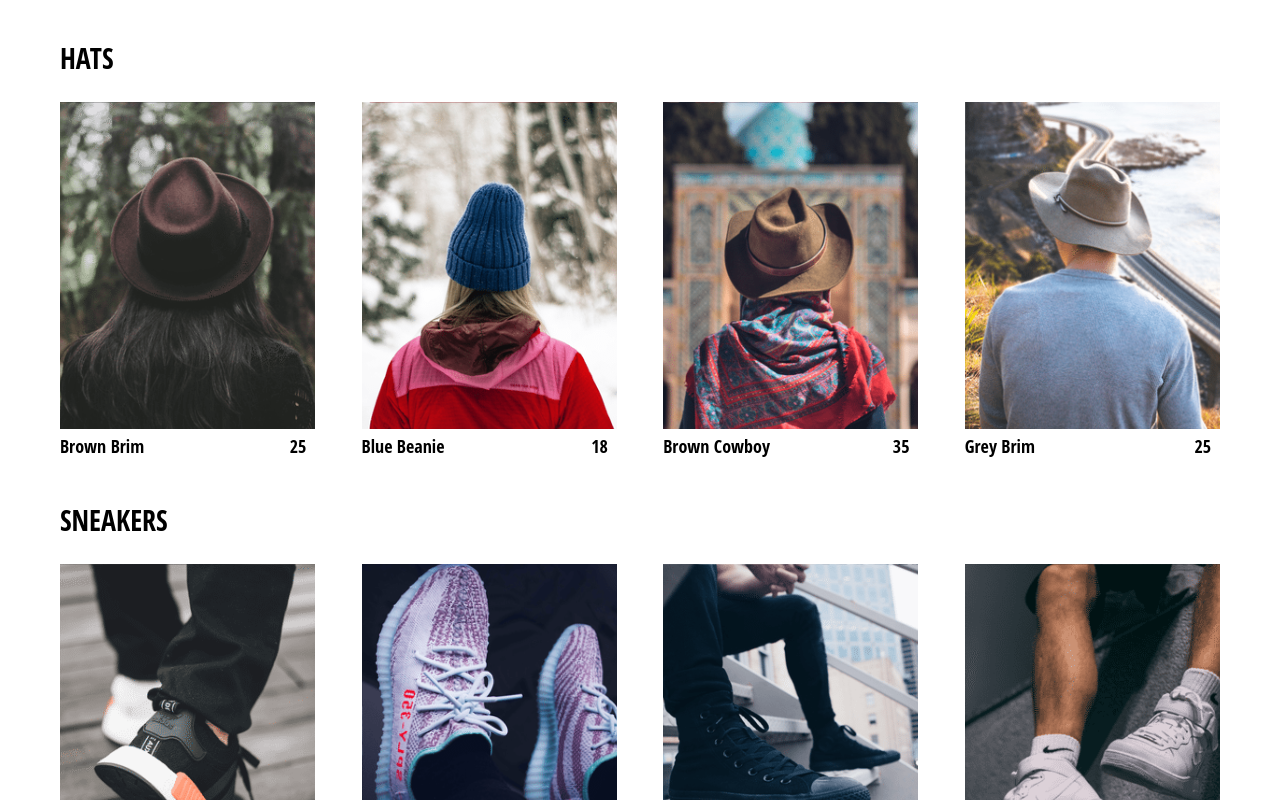
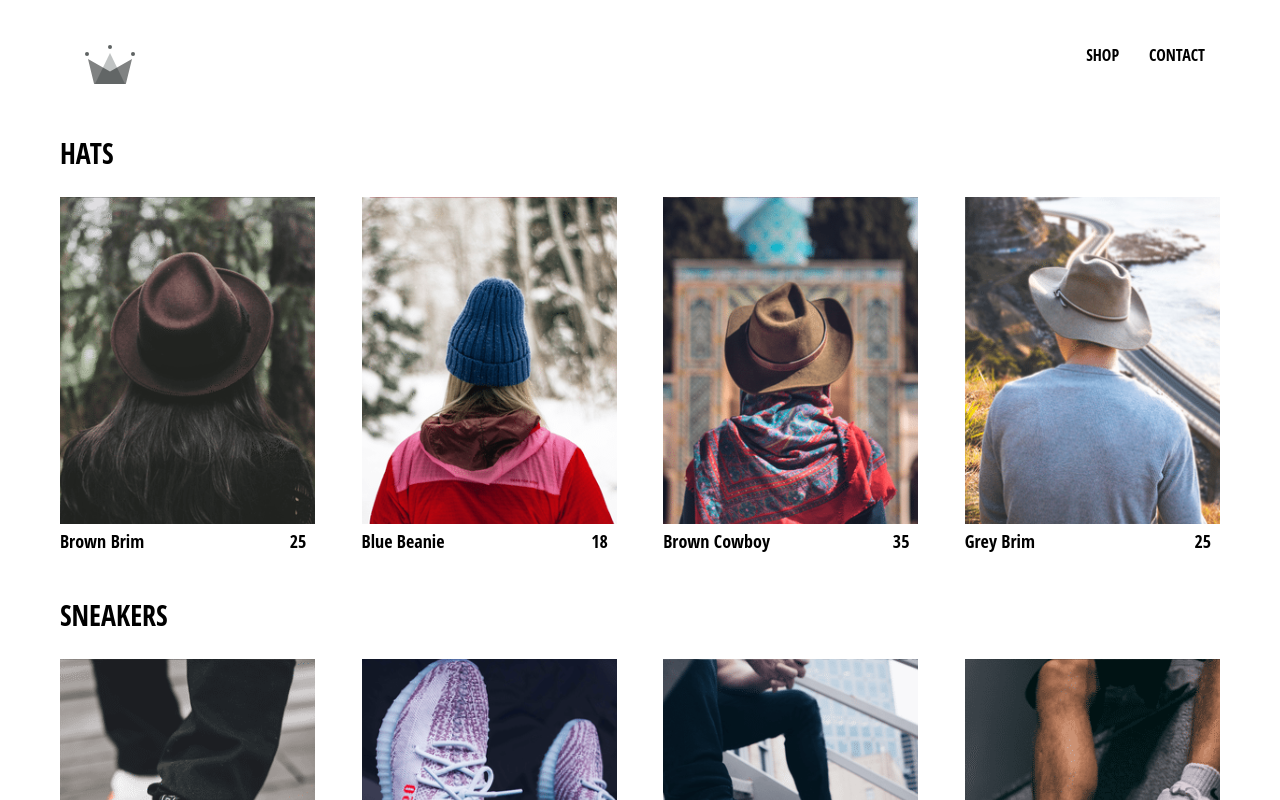
Before and after one commit to devergos/e-commerce, a React (Create React App) app: page /shop in a window 1280 px wide. Shown: the top 800 px of the page. Built offline with nearby package versions, Linux system fonts and the light colour scheme.

Commit message:
Adding header and links to home page

```diff
--- a/src/App.css
+++ b/src/App.css
@@ -2,3 +2,9 @@
     font-family: 'Open Sans Condensed';
     padding: 20px 60px;
 }
+
+
+a{
+    text-decoration: none;
+    color: black;
+}
--- a/src/App.js
+++ b/src/App.js
@@ -5,17 +5,14 @@
 
 import HomePage from './pages/homepage/HomepageComponent';
 import ShopPage from './pages/shop/ShopPageComponent';
-
-const HatsPage = () => {
-  return <div>HATS PAGE</div>
-}
+import Header from './components/header/HeaderComponent';
 
 function App() {
   return (
     <div className="App">
+      <Header />
       <Switch>
         <Route exact path='/' component={HomePage} />
-        <Route path='/hats' component={HatsPage} />
         <Route path='/shop' component={ShopPage} />
       </Switch>
       {/* <HomePage /> */}
--- a/src/components/collection-item/CollectionItemComponent.js
+++ b/src/components/collection-item/CollectionItemComponent.js
@@ -1,20 +1,21 @@
-import React from 'react';
+import React from "react";
 
-import './collection-item.styles.scss';
+import "./collection-item.styles.scss";
 
 const CollectionItem = ({ id, name, price, imageUrl }) => (
-
     <div className="collection-item">
-        <div className="image" style={{
-            backgroundImage: `url(${imageUrl})`
-        }} />
-
+        <div
+            className="image"
+            style={{
+                backgroundImage: `url(${imageUrl})`,
+            }}
+        />
 
         <div className="collection-footer">
             <span className="name">{name}</span>
             <span className="price">{price}</span>
         </div>
     </div>
-)
+);
 
 export default CollectionItem;
--- /dev/null
+++ b/src/components/header/HeaderComponent.js
@@ -0,0 +1,20 @@
+import React from 'react';
+import { Link } from 'react-router-dom';
+
+import { ReactComponent as Logo } from '../../assets/crown.svg';
+
+import './header.styles.scss';
+
+const Header = () => (
+    <div className="header" >
+        <Link className="logo-container"
+            to="/" >
+            <Logo className="logo" />
+        </Link>
+        <div className="options">
+            <Link className="option" to="/shop">SHOP</Link>
+            <Link className="option" to="/shop">CONTACT</Link>
+        </div>
+    </div>
+)
+export default Header;
--- /dev/null
+++ b/src/components/header/header.styles.scss
@@ -0,0 +1,25 @@
+.header {
+    height: 70px;
+    width: 100%;
+    display: flex;
+    justify-content: space-between;
+    margin-bottom: 25px;
+
+    .logo-container {
+      height: 100%;
+      width: 70px;
+      padding: 25px;
+    }
+
+    .options {
+      width: 50%;
+      height: 100%;
+      display: flex;
+      align-items: center;
+      justify-content: flex-end;
+
+      .option {
+        padding: 10px 15px;
+      }
+    }
+  }
```
Also changed, not shown: src/assets/crown.svg (added).
